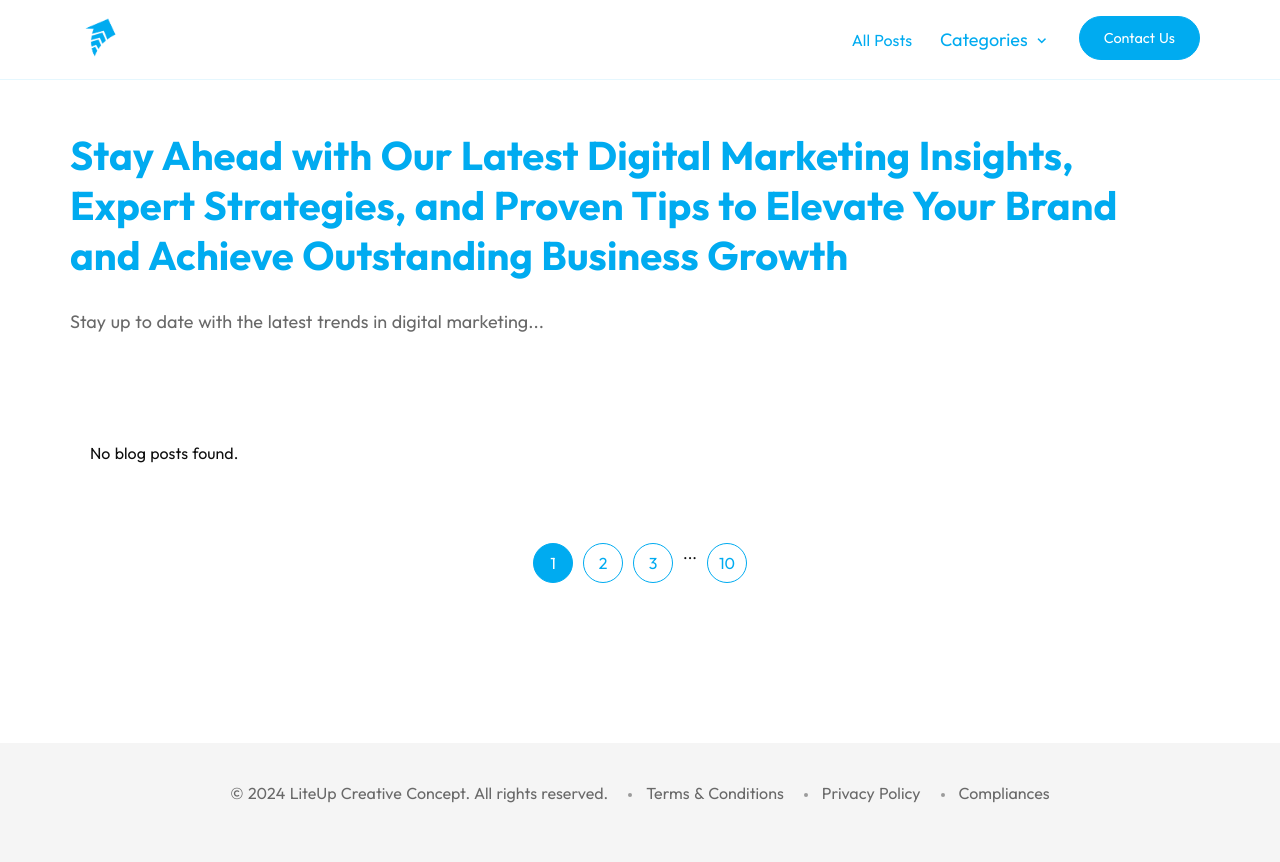
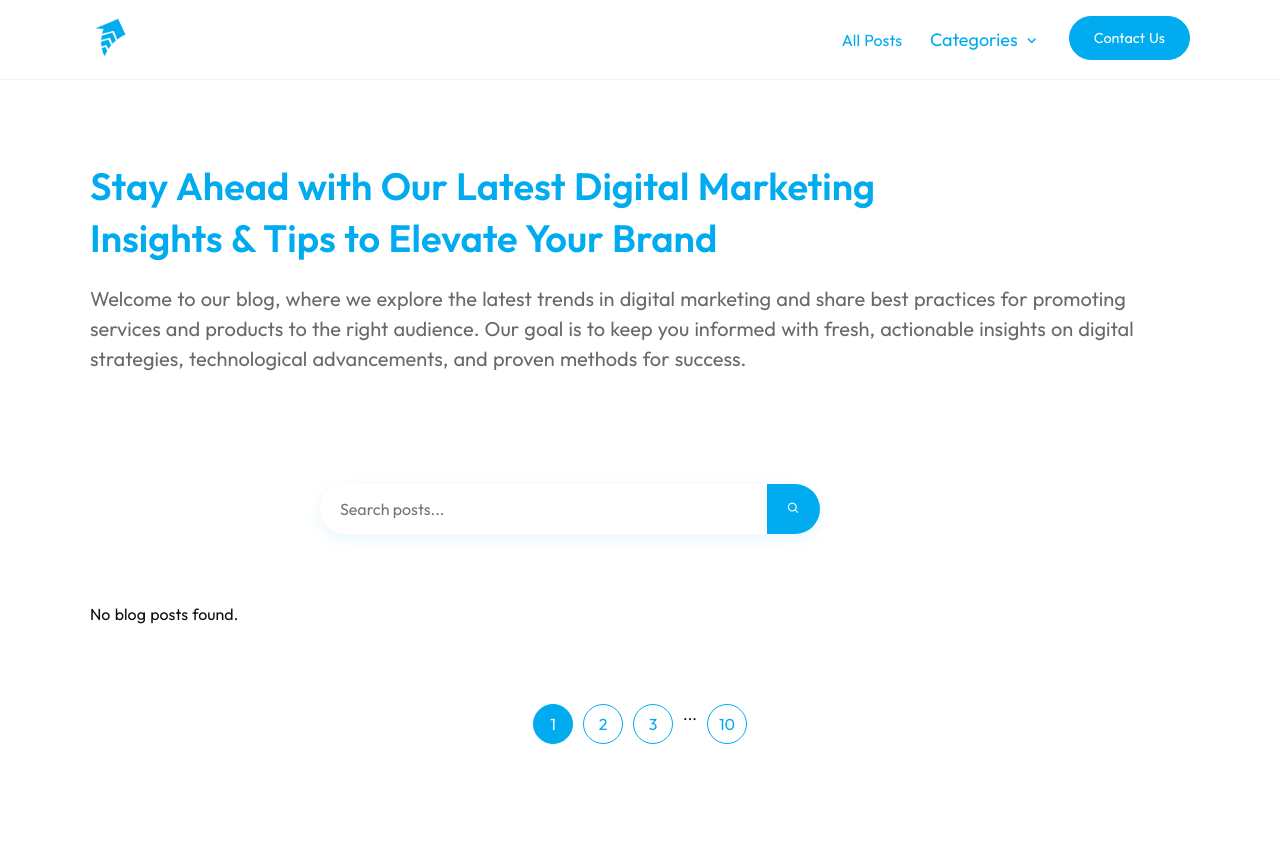
Before and after one commit to main-smartking/liteup-creative, a PHP site: page /blog/blog.php in a window 1280 px wide. Shown: the top 862 px of the page. Before the commit the page ends 803 px from the top, so only its background shows below. Run offline with PHP 8.4, Linux system fonts and the light colour scheme; data that the repository does not hold is empty; some libraries are stand-ins or nearby versions; some web fonts are replaced.

Commit message:
updating

```diff
--- a/assets/css/blog.css
+++ b/assets/css/blog.css
@@ -3,61 +3,32 @@
 @import url("./component.css");
 
 .blog-hero {
-    padding: 130px 40px 60px 40px;
+    padding: 160px 0px 60px 0px;
     text-align: left;
     margin: 0px;
 }
 
 .blog-hero .title {
     max-width: 1140px;
-    margin: 0 auto;
+    margin: 0px auto;
+    padding: 0px 20px;
 }
 
 .blog-hero h1 {
     color: var(--clr-sky-blue);
-    font-size: 2.5rem;
-    margin-bottom: 30px;
-    max-width: 1100px;
+    font-size: 38px;
+    margin-bottom: 20px;
+    max-width: 850px;
+    font-weight: 600;
+    line-height: 52px;
 }
 
 .blog-hero p {
     color: var(--clr-dim-gray);
-    font-size: 18px;
+    font-size: 20px;
+    line-height: 30px;
     margin-bottom: 30px;
-    max-width: 900px;
-}
-
-.search-container {
-    max-width: 600px;
-    /* margin: 0 auto; */
-}
-
-.search-container form {
-    display: flex;
-    gap: 10px;
-}
-
-.search-container input {
-    flex: 1;
-    padding: 15px 25px;
-    border: 1px solid rgba(0,171,240,0.2);
-    border-radius: 50px;
-    font-size: 16px;
-    font-family: 'Raleway', sans-serif;
-}
-
-.search-container button {
-    padding: 15px 17px;
-    border: none;
-    border-radius: 50px;
-    background: var(--clr-sky-blue);
-    color: var(--clr-white);
-    cursor: pointer;
-    transition: all 0.3s ease;
-}
-
-.search-container button i {
-    font-size: 1.5rem;
+    max-width: 1200px;
 }
 
 .blog-grid {
@@ -217,7 +188,7 @@
 .category-header h2 {
     color: var(--clr-dim-gray);
     font-size: 20px;
-    font-family: 'Courier New', Courier, monospace;
+    font-family: 'Raleway', sans-serif;
     font-style: italic;
 }
 
@@ -343,6 +314,10 @@
         background: var(--clr-sky-blue2);
         color: var(--clr-sky-blue);
     }
+
+    .search-form {
+        margin: 0 20px;
+    }
 }
 
 @media (max-width: 430px) {
@@ -364,3 +339,39 @@
     }
 
 }
+
+.blog-header {
+    padding: 20px 0;
+    margin-bottom: 30px;
+}
+
+.search-form {
+    display: flex;
+    max-width: 500px;
+    margin: 0 auto;
+    background: var(--clr-white);
+    border-radius: 30px;
+    overflow: hidden;
+    box-shadow: 0 5px 15px rgba(0,171,240,0.1);
+}
+
+.search-form input {
+    flex: 1;
+    padding: 15px 20px;
+    border: none;
+    outline: none;
+    font-size: 16px;
+}
+
+.search-btn {
+    padding: 0 20px;
+    background: var(--clr-sky-blue);
+    color: var(--clr-white);
+    border: none;
+    cursor: pointer;
+    transition: all 0.3s ease;
+}
+
+.search-btn:hover {
+    background: var(--clr-hot-pink);
+}
--- a/assets/css/header.css
+++ b/assets/css/header.css
@@ -33,7 +33,7 @@
     display: flex;
     gap: 16px;
     width: 100%;
-    padding: 0px 10px;
+    padding: 0px 20px;
     justify-content: space-between;
     align-items: center;
 }
--- a/blog/blog.php
+++ b/blog/blog.php
@@ -23,15 +23,27 @@ include '../includes/blog_header.php';
         <section class="blog-hero">
             <div class="title main-wrapper">
                 <div class="large-device">
-                    <h1>Stay Ahead with Our Latest Digital Marketing Insights, Expert Strategies, and Proven Tips to Elevate Your Brand and Achieve Outstanding Business Growth</h1>
+                    <h1>Stay Ahead with Our Latest Digital Marketing Insights & Tips to Elevate Your Brand</h1>
                 </div>
                 <div class="mobile-device">
                     <h1>Stay Ahead with Our Latest Digital Marketing Insights</h1>
                 </div>
-                <p>Stay up to date with the latest trends in digital marketing...</p>
+                <p>Welcome to our blog, where we explore the latest trends in digital marketing and share best practices for promoting services and products to the right audience. Our goal is to keep you informed with fresh, actionable insights on digital strategies, technological advancements, and proven methods for success.</p>
             </div>
         </section>
     <?php endif; ?>
+
+    <div class="blog-header main-wrapper">
+        <form action="" method="GET" class="search-form">
+            <input type="text"
+                   name="search"
+                   placeholder="Search posts..."
+                   value="<?php echo htmlspecialchars($_GET['search'] ?? ''); ?>">
+            <button type="submit" class="search-btn">
+                <i class='bx bx-search'></i>
+            </button>
+        </form>
+    </div>
 
     <section class="blog-grid main-wrapper">
         <div class="blog-posts">
--- a/pages/thank_you.php
+++ b/pages/thank_you.php
@@ -161,7 +161,7 @@
                 Your submission has been received successfully. Our team will review your information
                 and get back to you within 24 hours. We're excited to work with you!
             </p>
-            <a href="index.php" class="home-btn">Back to Home</a>
+            <a href="../index.php" class="home-btn">Back to Home</a>
         </div>
     </div>
 </body>
```
Also changed, not shown: index.php (+11 -13 lines).
